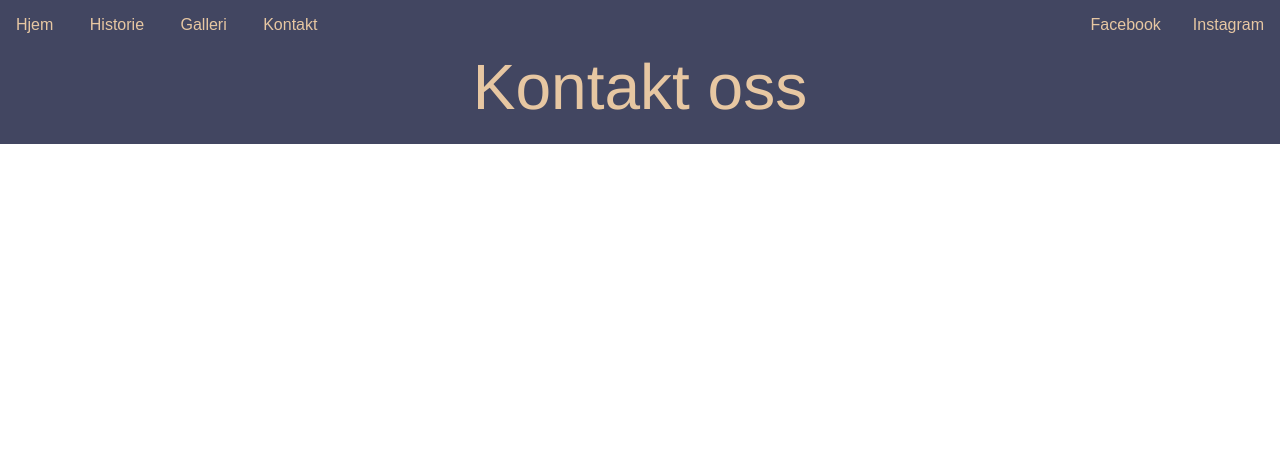
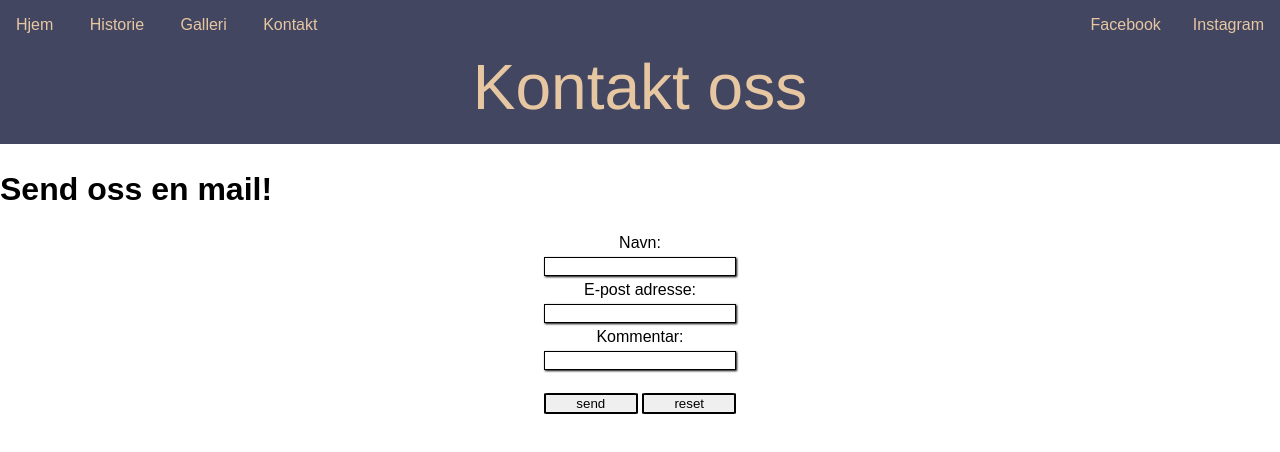
Before and after one commit to Danieljohansen97/wtnWebsite, a plain HTML site: page contact.html in a window 1280 px wide. Drawn offline with Linux system fonts and the light colour scheme.

Commit message:
Add email form and email validation

```diff
--- a/contact.html
+++ b/contact.html
@@ -37,6 +37,21 @@
     </div>
 
     <div class="main">
+        <h2>Send oss en mail!</h2>
+        <div class="row">
+            <div class="col-12 form">
+                <form action="mailto:danieljohansen1997@hotmail.com" method="post" enctype="text/plain">
+                    Navn:<br>
+                    <input class="inputField" type="text" name="name"><br>
+                    E-post adresse:<br>
+                    <input id="mail" class="inputField" type="email" name="mail"><br>
+                    Kommentar:<br>
+                    <input class="inputField" type="text" name="comment"><br><br>
+                    <input id="send" class="inputBtn" type="submit" value="send">
+                    <input id="reset" class="inputBtn" type="reset" value="reset">
+                </form>
+            </div>
+        </div>
     </div>
 
     <div class="footer">
--- a/script.js
+++ b/script.js
@@ -12,3 +12,19 @@ function showNav() {
     x.style.display = "inline-block";
   }
 }
+
+
+/* Eventlistener that checks if email has the right syntax */
+var mail;
+window.onload=function(){
+    mail = document.getElementById("mail");
+    mail.addEventListener("input", validateEmail);
+}
+function validateEmail(){
+    mail = document.getElementById("mail").value;
+    if(mail.includes("@" && ".")){
+        document.getElementById("mail").style.backgroundColor = "rgba(0, 255, 0, 0.5)";
+    }else{
+        document.getElementById("mail").style.backgroundColor = "rgba(255, 0, 0, 0.5)";
+    }
+}
--- a/stylesheet.css
+++ b/stylesheet.css
@@ -29,6 +29,10 @@ h1 {
     font-size: 64px;
     color: #e7c7a2;
     padding-bottom: 20px;
+}
+
+h2 {
+    font-size: 32px;
 }
 
 #titleMobBr {
@@ -113,6 +117,40 @@ h1 {
     float: right;
 }
 
+/* Form in contact page */
+.form {
+    display: inline-block;
+    text-align: center;
+    margin: auto;
+    align-content: center;
+}
+
+.inputField {
+    border: 1px solid black;
+    margin: 5px;
+    width: 12rem;
+    box-shadow: 1px 1px 2px black;
+}
+
+.inputField:hover {
+    border-color: blue;
+    background-color: #ddd;
+}
+
+.inputBtn {
+    width: 94px;
+    border: 2px solid black;
+    border-radius: 5%;
+
+}
+
+#send:hover, #reset:hover {
+    background-color: #ddd;
+    border-color: #a7cca4;
+    box-shadow: 1px 1px 2px black;
+    cursor: pointer;
+
+}
 
 /* Background image/Taekkyeon Logo */
 #bgImage{
@@ -190,5 +228,4 @@ h1 {
         float: none;
     }
 
-
 }
```
